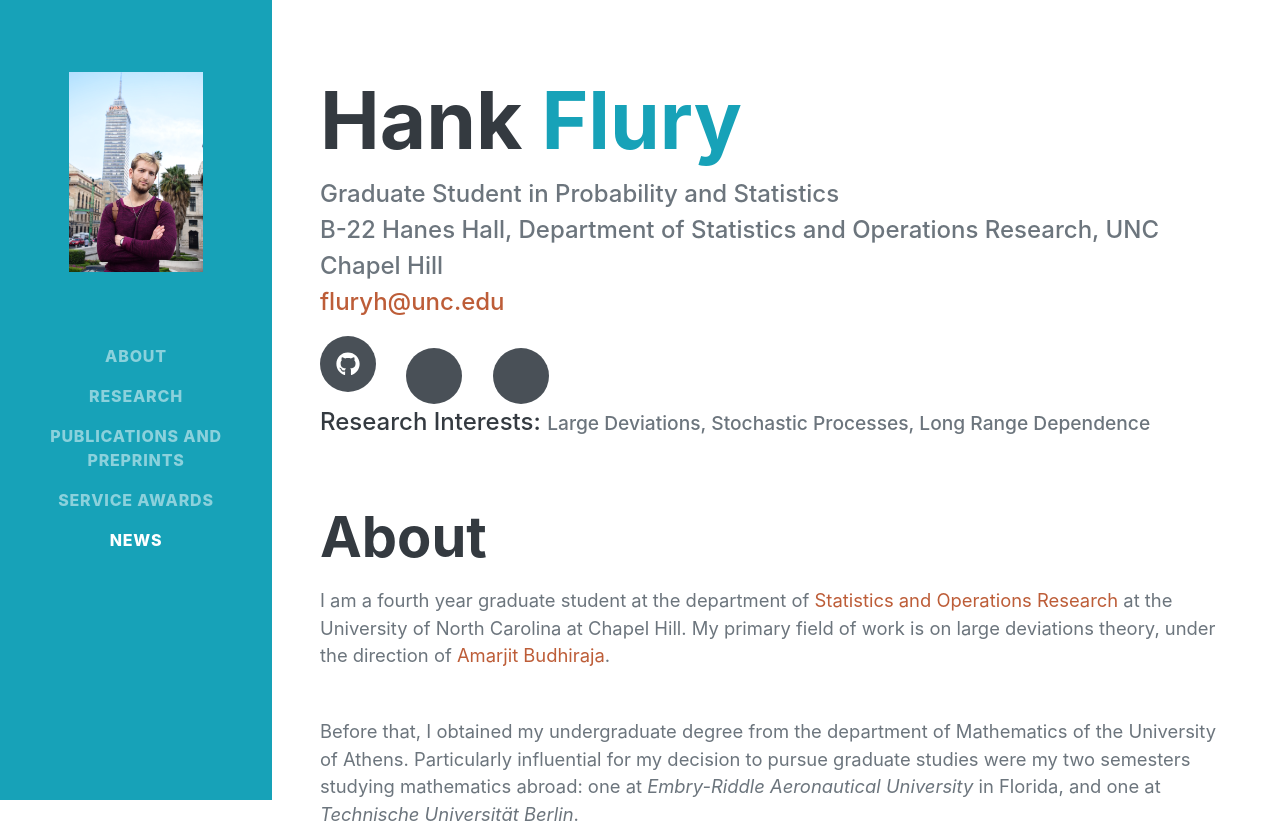
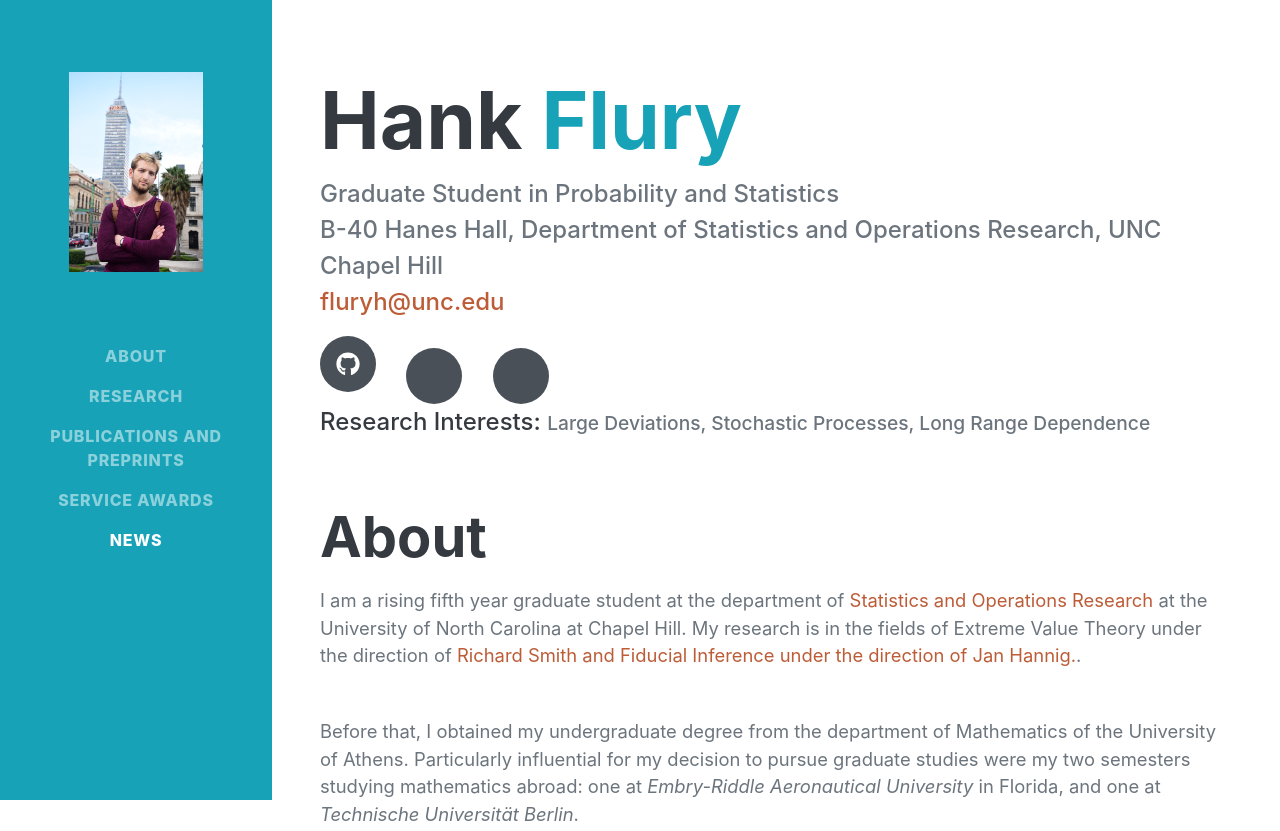
Before and after one commit to fluryh/fluryh.github.io, a plain HTML site: page index.html in a window 1280 px wide. Shown: the top 831 px of the page. Drawn offline with nearby package versions, Linux system fonts and the light colour scheme; some icons are missing; a web font is replaced by a local one.

Commit message:
Update index.html
More test updates.

```diff
--- a/index.html
+++ b/index.html
@@ -5,7 +5,7 @@
         <meta name="viewport" content="width=device-width, initial-scale=1, shrink-to-fit=no" />
         <meta name="description" content="" />
         <meta name="author" content="" />
-        <title>Hank Zoubouloglou</title>
+        <title>Hank Flury</title>
         <link rel="icon" type="image/x-icon" href="assets/img/old-well-logo.jpeg" />
         <!-- Font Awesome icons (free version)-->
         <script src="https://use.fontawesome.com/releases/v5.15.1/js/all.js" crossorigin="anonymous"></script>
@@ -55,7 +55,7 @@
                     <div class="subheading mb-5">
                         Graduate Student in Probability and Statistics
                         <ul class="list-unstyled">
-                        <li>B-22 Hanes Hall, Department of Statistics and Operations Research, UNC Chapel Hill</li>
+                        <li>B-40 Hanes Hall, Department of Statistics and Operations Research, UNC Chapel Hill</li>
                         <li><a href="mailto:name@email.com">fluryh@unc.edu</a></li>
                         </ul>
                         <div class="social-icons">
@@ -70,8 +70,8 @@
                     <h1 class="mb-1">
                         <p, class="h2"> About  </p>
                     </h1>
-					<p class="lead mb-5"> I am a fourth year graduate student at the department of <a href="https://stat-or.unc.edu/" target="_blank">Statistics and Operations Research</a> at the University of North Carolina at Chapel Hill.
-					My primary field of work is on large deviations theory, under the direction of <a href="https://abudhiraja.web.unc.edu/" target="_blank">Amarjit Budhiraja</a>. </p>
+					<p class="lead mb-5"> I am a rising fifth year graduate student at the department of <a href="https://stat-or.unc.edu/" target="_blank">Statistics and Operations Research</a> at the University of North Carolina at Chapel Hill.
+					My research is in the fields of Extreme Value Theory under the direction of <a href="https://rls.sites.oasis.unc.edu/" target="_blank">Richard Smith and Fiducial Inference under the direction of <a href="https://hannig.cloudapps.unc.edu/" target="_blank"> Jan Hannig.</a>. </p>
 
 					<p class="lead mb-5"> Before that, I obtained my undergraduate degree from the department of Mathematics of the University of Athens. Particularly influential for my decision to pursue graduate studies were my two semesters studying mathematics abroad: one at <i>Embry-Riddle Aeronautical University</i> in Florida, and one at <i>Technische Universit&auml;t Berlin</i>.
 
```
